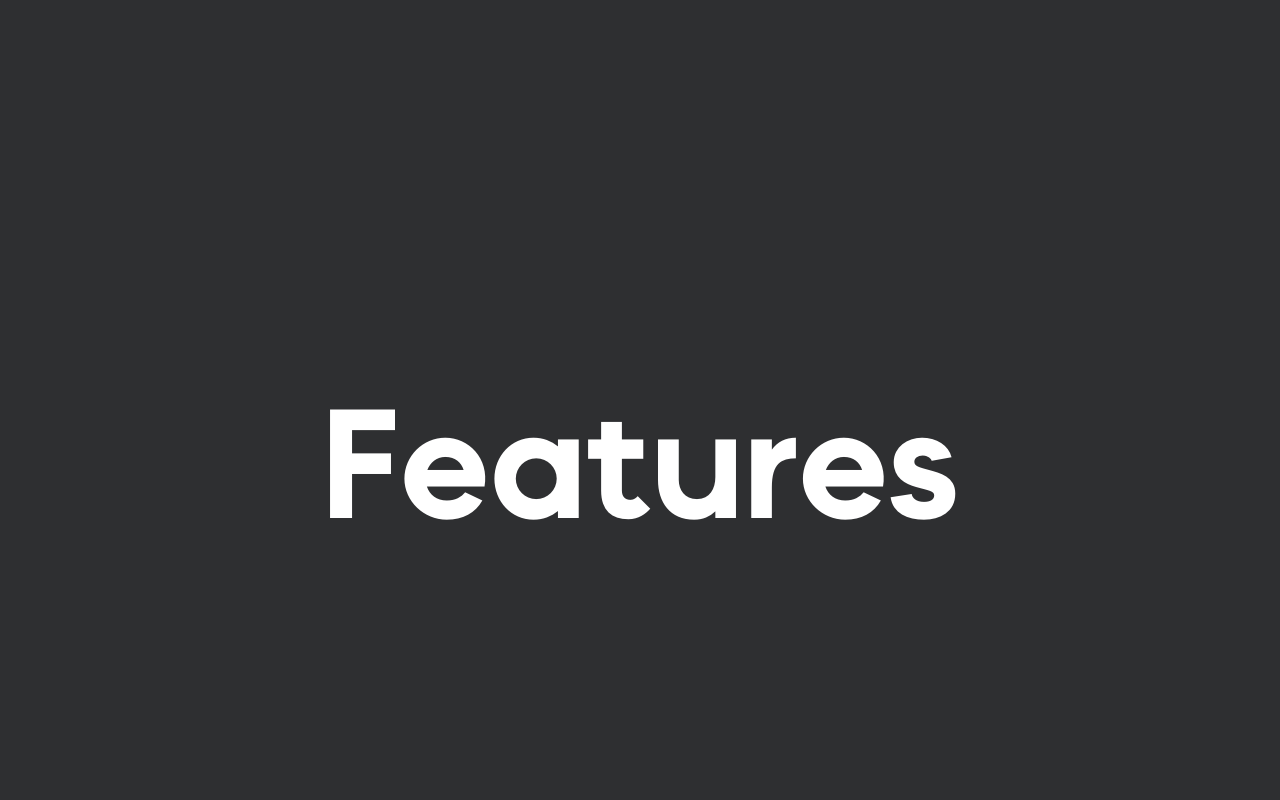
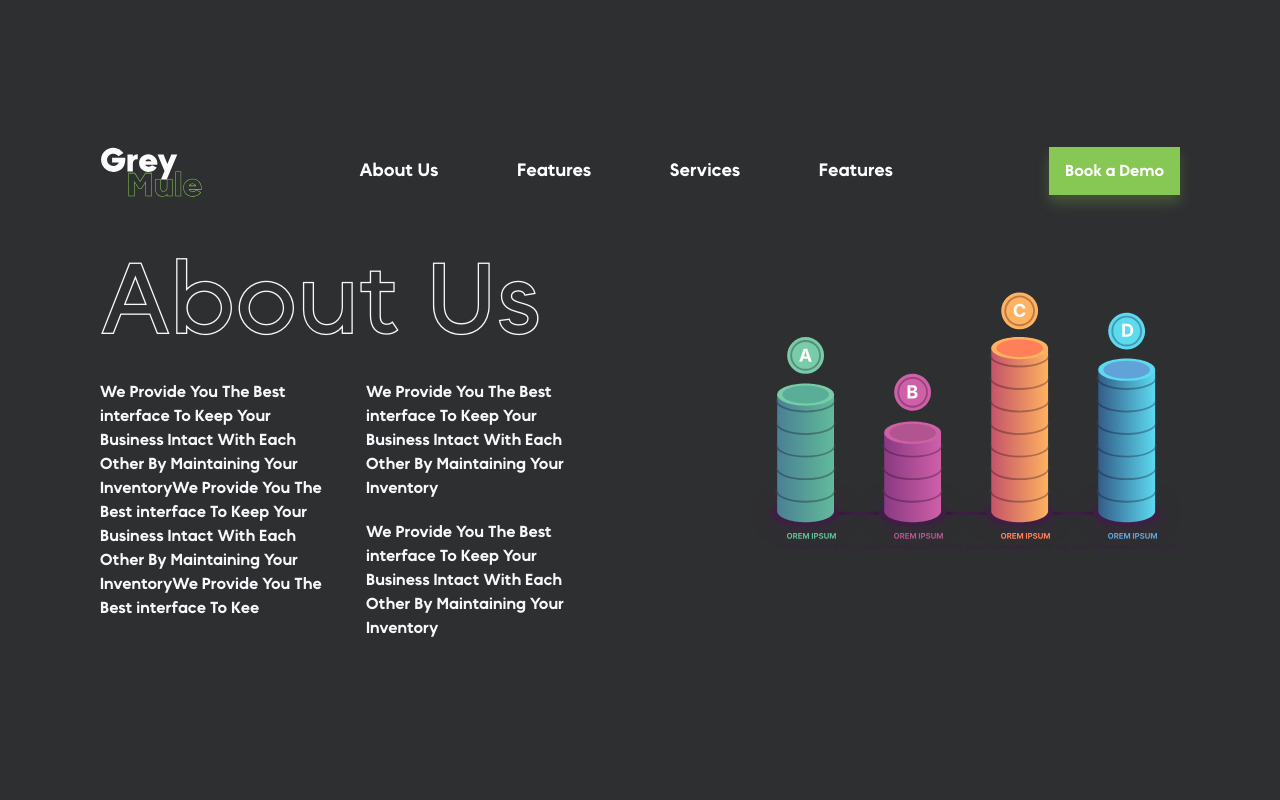
Before and after one commit to 9996rojit/oms_frontend_landing_page, a Next.js app: page / in a window 1280 px wide. Shown: the part 1520-2320 px from the top of the page. Built offline with nearby package versions, Linux system fonts and the light colour scheme.

Commit message:
implement about us section

```diff
--- a/components/HomePage/Aboutus.tsx
+++ b/components/HomePage/Aboutus.tsx
@@ -1,7 +1,76 @@
-import React from 'react';
+import Image from 'next/image';
+import React, { useState } from 'react';
+import Header from '../Header';
+import Layout from '../UI/Layout';
+import aboutObjects from '../../public/assets/aboutObjects.svg';
+import { useWindowSize } from '../../hooks/useWindowDimension';
 
 const Aboutus = () => {
-  return <div>Aboutus</div>;
+  const { width } = useWindowSize();
+
+  const [showExtraText, setShowExtraText] = useState(false);
+
+  return (
+    <div className=' text-[#F7F7FC] mt-[63px]'>
+      <Header className='mb-[20px]' />
+      <Layout>
+        <div className='flex flex-col lg:flex-row  gap-y-7 lg:gap-x-20 lg:justify-between min-h-screen h-auto'>
+          <div>
+            <div
+              className='text-[76px] lg:text-[102px]'
+              style={{ fontFamily: 'Okine' }}
+            >
+              About Us
+            </div>
+            <div className=' flex flex-col gap-y-5 lg:flex-row lg:gap-x-8'>
+              <span className='w-[234px]'>
+                We Provide You The Best interface To Keep Your Business Intact
+                With Each Other By Maintaining Your InventoryWe Provide You The
+                Best interface To Keep Your Business Intact With Each Other By
+                Maintaining Your InventoryWe Provide You The Best interface To
+                Kee
+              </span>
+
+              {width < 1024 && !showExtraText ? (
+                <div
+                  className='text-primary underline cursor-pointer'
+                  onClick={() => setShowExtraText(true)}
+                >
+                  ReadMore
+                </div>
+              ) : (
+                <span className='w-[234px] flex flex-col gap-y-5'>
+                  <span>
+                    We Provide You The Best interface To Keep Your Business
+                    Intact With Each Other By Maintaining Your Inventory
+                  </span>
+                  <span>
+                    We Provide You The Best interface To Keep Your Business
+                    Intact With Each Other By Maintaining Your Inventory
+                  </span>
+
+                  {width < 1024 && (
+                    <span
+                      className='text-primary underline cursor-pointer'
+                      onClick={() => setShowExtraText(false)}
+                    >
+                      ShowLess
+                    </span>
+                  )}
+                </span>
+              )}
+            </div>
+          </div>
+
+          <div className=''>
+            <div className='relative h-[230px] max-w-[431px] w-full lg:w-[713px] lg:h-[381px]'>
+              <Image src={aboutObjects} layout='fill' alt='bar' />
+            </div>
+          </div>
+        </div>
+      </Layout>
+    </div>
+  );
 };
 
 export default Aboutus;
--- a/components/HomePage/index.tsx
+++ b/components/HomePage/index.tsx
@@ -3,6 +3,7 @@ import { useWindowSize } from '../../hooks/useWindowDimension';
 import Header from '../Header';
 import Button from '../UI/Button';
 import Layout from '../UI/Layout';
+import Aboutus from './Aboutus';
 import AboutusBanner from './AboutusBanner';
 import Contact from './Contact';
 import ContactBanner from './ContactBanner';
@@ -25,6 +26,7 @@ const HomePage = () => {
         <HeroContainer />
       </Layout>
       {width > 1024 && <AboutusBanner />}
+      <Aboutus />
       {width > 1024 && <FeaturesBanner />}
       <Features />
       {width > 1024 && <ServicesBanner />}/{width > 1024 && <ContactBanner />}
```
Also changed, not shown: public/assets/aboutObjects.svg (added).
